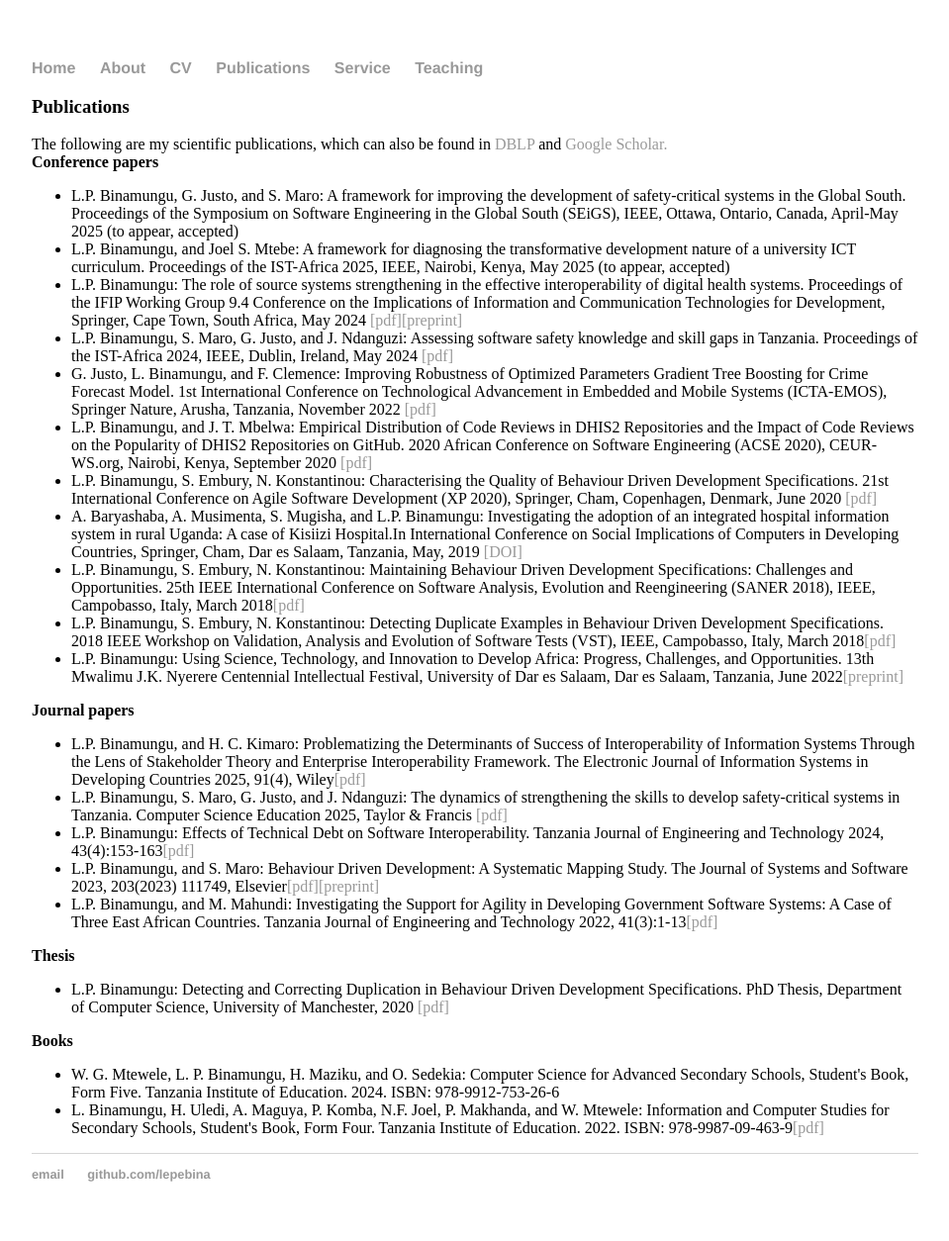
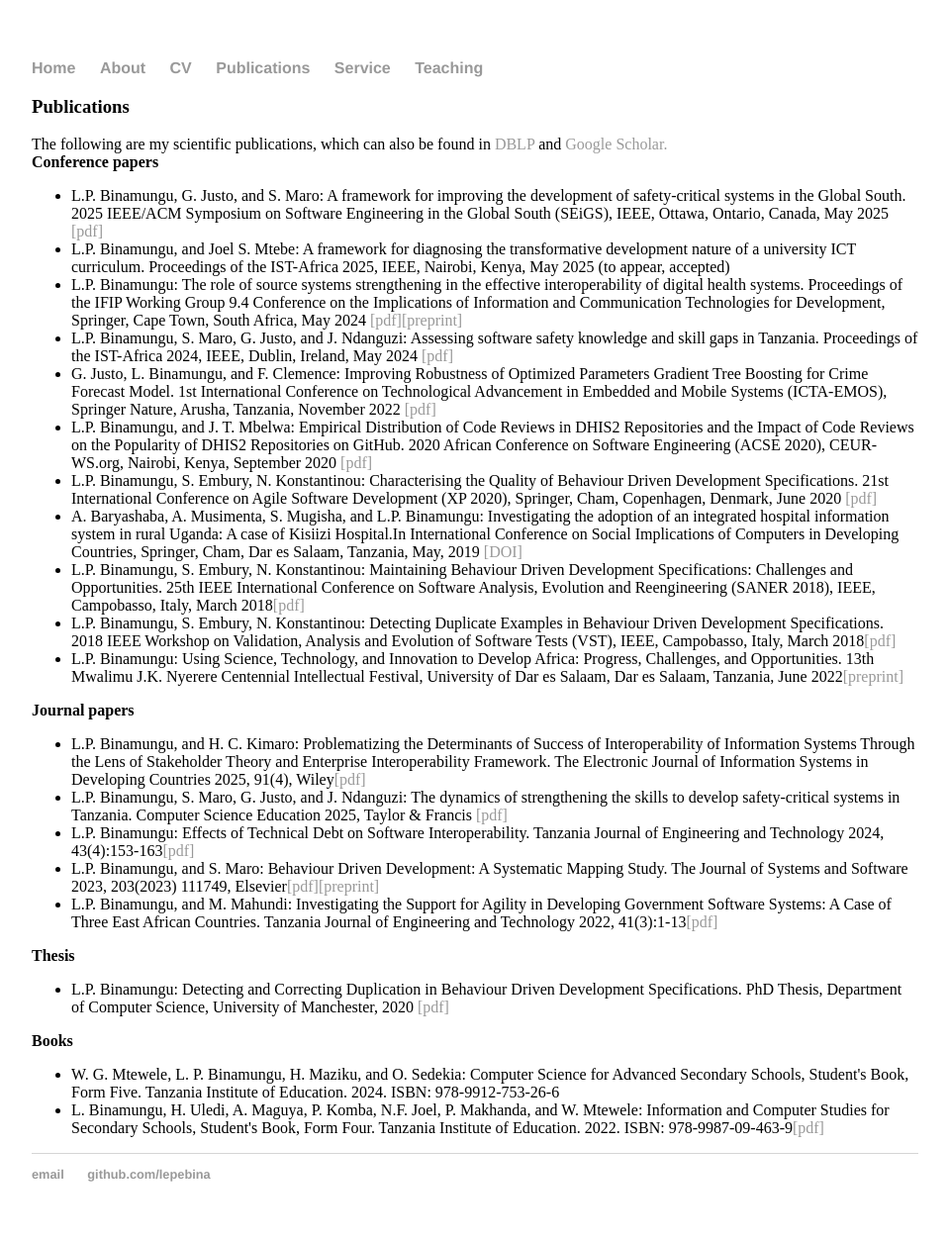
Before and after one commit to lepebina/lepebina.github.io, a Jekyll site: the page built from publications.html, in a window 1280 px wide. Shown: the whole page at 99% size, without its empty margins (160-1119 px from the left). Built offline with Jekyll 4.4.1, drawn with Linux system fonts in a browser that asks for light colours.

Commit message:
Update publications.html

```diff
--- a/publications.html
+++ b/publications.html
@@ -8,7 +8,7 @@ title: Leonard Peter Binamungu
 
 	<b>Conference papers</b>
 	<ul>
-	     <li>L.P. Binamungu, G. Justo, and S. Maro:  A framework for improving the development of safety-critical systems in the Global South. Proceedings of the Symposium on Software Engineering in the Global South (SEiGS), IEEE, Ottawa, Ontario, Canada, April-May 2025 (to appear, accepted)</li>
+	     <li>L.P. Binamungu, G. Justo, and S. Maro:  A framework for improving the development of safety-critical systems in the Global South. 2025 IEEE/ACM Symposium on Software Engineering in the Global South (SEiGS), IEEE, Ottawa, Ontario, Canada, May 2025 <a href="https://doi.org/10.1109/SEiGS66664.2025.00005">[pdf]</a></li>
 	    <li>L.P. Binamungu, and Joel S. Mtebe: A framework for diagnosing the transformative development nature of a university ICT curriculum. Proceedings of the IST-Africa 2025, IEEE, Nairobi, Kenya, May 2025 (to appear, accepted)</li>
 	    <li>L.P. Binamungu: The role of source systems strengthening in the effective interoperability of digital health systems. Proceedings of the IFIP Working Group 9.4 Conference on the Implications of Information and Communication Technologies for Development, Springer, Cape Town, South Africa, May 2024 <a href="https://link.springer.com/chapter/10.1007/978-3-031-66986-6_23">[pdf]</a><a href="source-systems-role-in-interoperability.pdf">[preprint]</a></li>
 	    <li>L.P. Binamungu, S. Maro, G. Justo, and J. Ndanguzi: Assessing software safety knowledge and skill gaps in Tanzania. Proceedings of the IST-Africa 2024, IEEE, Dublin, Ireland, May 2024 <a href="http://www.ist-africa.org/Conference2024/outbox/ISTAfrica_Paper_ref_155_13669.pdf">[pdf]</a></li>
```
